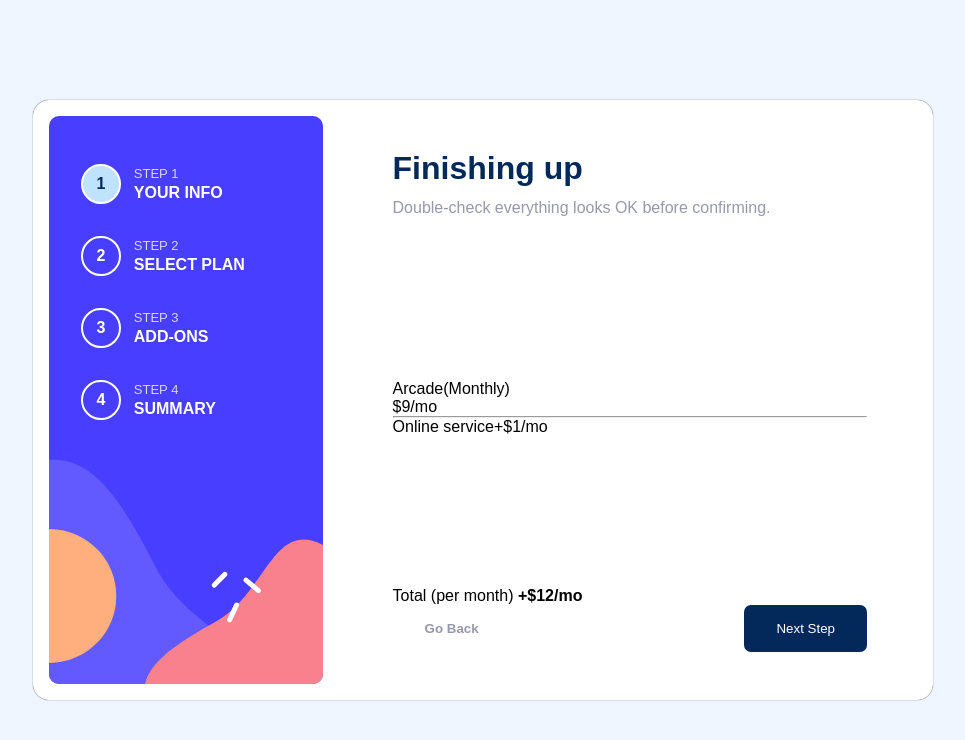
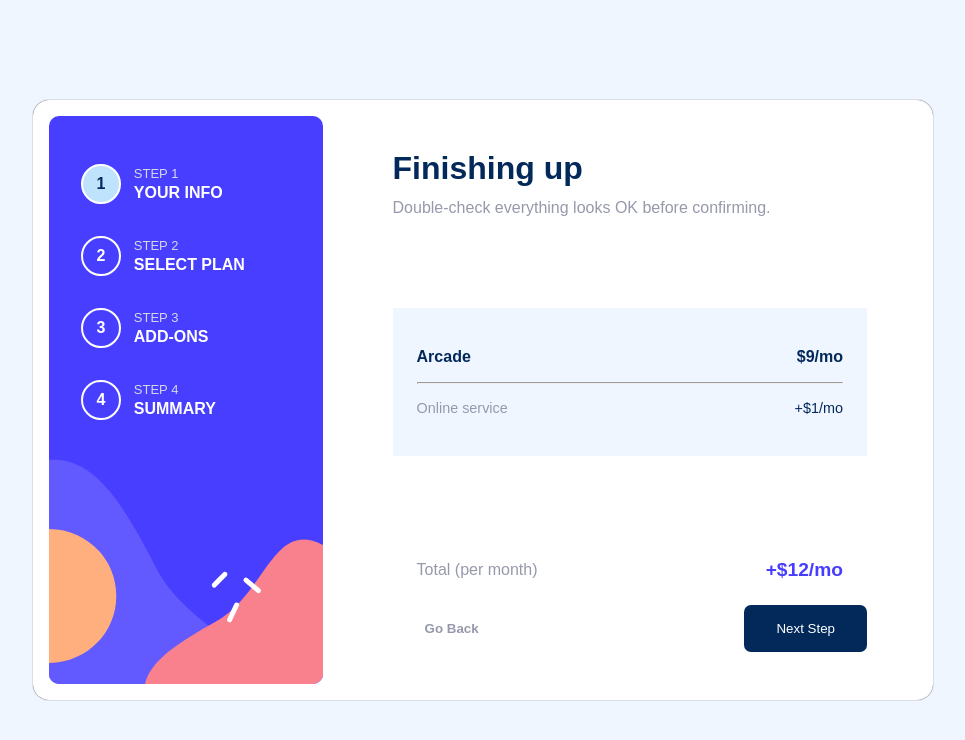
Before and after one commit to MagenVadim/multi-step-form, a React (Create React App) app: page /step4 in a window 1280 px wide. Shown: the top 740 px of the page, without its empty margins (157-1122 px from the left). Built offline with nearby package versions, Linux system fonts and the light colour scheme.

Commit message:
#9 Selected plan mooving to step-4 has implemented

```diff
--- a/src/App.css
+++ b/src/App.css
@@ -287,3 +287,40 @@ form input::placeholder{
   justify-content: center;
   flex: 1;
 }
+.selection-container{
+  background-color: var(--Magnolia);
+  padding: 1.5rem;
+}
+.selected{
+  border: 2px solid var(--Purplish-blue);
+  background-color: var(--Magnolia);
+}
+.selected-plan{
+  display: flex;
+  justify-content: space-between;
+  padding: 1rem 0;
+  color: var(--Marine-blue);
+  font-weight: 700;
+}
+.selected-adon{
+  display: flex;
+  justify-content: space-between;
+  padding: 1rem 0;
+  color: var(--Cool-gray);
+  font-weight: 500;
+  font-size: .9rem;
+}
+.selected-adon .service-price{
+  color: var(--Marine-blue);
+}
+.total{
+  padding: 1.5rem;
+  display: flex;
+  align-items: center;
+  justify-content: space-between;
+  color: var(--Cool-gray);
+}
+.total b{
+  color: var(--Purplish-blue);
+  font-size: 1.2rem;
+}
--- a/src/App.js
+++ b/src/App.js
@@ -7,7 +7,9 @@ import Step3 from './Step3'
 import Step4 from './Step4'
 import {Routes, Route} from 'react-router-dom'
 import { useState, useEffect, useRef } from "react";
-
+import IconArcade from './assets/images/icon-arcade.svg'
+import IconAdvanced from './assets/images/icon-advanced.svg'
+import IconPro from './assets/images/icon-pro.svg'
 
 function App() {
 
@@ -18,10 +20,19 @@ function App() {
     {step: 4, info:"Summary"},
   ]
 
+  const plan_priced = [
+    {plan_name:"Arcade", plan_price:"$9/mo", img_source:IconArcade},
+    {plan_name:"Advanced", plan_price:"$12/mo", img_source:IconAdvanced},
+    {plan_name:"Pro", plan_price:"$15/mo", img_source:IconPro}
+  ]
+
+
   const [stepNumber, setStepNumber] = useState(1)
   const [nameValue, setNameValue] = useState('')
   const [emailValue, setEmailValue] = useState('')
   const [phoneValue, setPhoneValue] = useState('')
+  const [selectedID, setSelectedID] = useState(0)
+
 
   useEffect(()=>console.log(nameValue),
   [stepNumber])
@@ -55,6 +66,9 @@ function App() {
           element={<Step2
                   stepNumber={stepNumber}
                   setStepNumber={setStepNumber}
+                  selectedID={selectedID}
+                  setSelectedID={setSelectedID}
+                  plan_priced={plan_priced}
                   />}
         />
         <Route path='/step3'
@@ -67,6 +81,8 @@ function App() {
           element={<Step4
                   stepNumber={stepNumber}
                   setStepNumber={setStepNumber}
+                  selectedID={selectedID}
+                  plan_priced={plan_priced}
                   />}
         />
 
--- a/src/Step2.js
+++ b/src/Step2.js
@@ -1,31 +1,17 @@
 import React, { useEffect, useState } from 'react'
 import PlanCard from './Components/PlanCard'
-import IconArcade from './assets/images/icon-arcade.svg'
-import IconAdvanced from './assets/images/icon-advanced.svg'
-import IconPro from './assets/images/icon-pro.svg'
 import NextStep from './Components/NextStep'
 import PrevStep from './Components/PrevStep'
 
-function Step2({stepNumber, setStepNumber}) {
-
-  const plan_priced = [
-    {plan_name:"Arcade", plan_price:"$9/mo", img_source:IconArcade},
-    {plan_name:"Advanced", plan_price:"$12/mo", img_source:IconAdvanced},
-    {plan_name:"Pro", plan_price:"$15/mo", img_source:IconPro}
-  ]
-
-  const [selectedID, setSelectedID] = useState(0)
-
+function Step2({stepNumber, setStepNumber, selectedID, setSelectedID, plan_priced}) {
 
   useEffect(()=>{
     console.log("selectedID PlanCard: " + selectedID)
   }, [selectedID])
 
-
   const handleClick = (i)=>{
     setSelectedID(i)
   }
-
 
   return (
     <div className="stp step-2">
--- a/src/Step4.js
+++ b/src/Step4.js
@@ -3,7 +3,7 @@ import NextStep from './Components/NextStep'
 import PrevStep from './Components/PrevStep'
 import SelectedAdon from "./Components/SelectedAddon"
 
-function Step4({stepNumber, setStepNumber}) {
+function Step4({stepNumber, setStepNumber, selectedID, plan_priced}) {
   return (
       <div className="stp step-4">
         <header>
@@ -13,17 +13,23 @@ function Step4({stepNumber, setStepNumber}) {
           </p>
         </header>
         <div className="selection-box">
-          <div className="selected-plan">
-            <p className="plan-name">Arcade(Monthly)</p>
-            <p className="plan-price">$9/mo</p>
+
+          <div className="selection-container">
+
+            <div className="selected-plan">
+              <p className="plan-name">{plan_priced[selectedID].plan_name}</p>
+              <p className="plan-price">{plan_priced[selectedID].plan_price}</p>
+            </div>
+
+            <hr />
+            <div className="addons">
+              <SelectedAdon/>
+            </div>
           </div>
-          <hr />
-          <div className="addons">
-            <SelectedAdon/>
-          </div>
+
         </div>
+
         <p className="total">Total (per month) <b>+$12/mo</b></p>
-
 
         <div className="btns">
           <PrevStep stepNumber={stepNumber} setStepNumber={setStepNumber}/>
```
